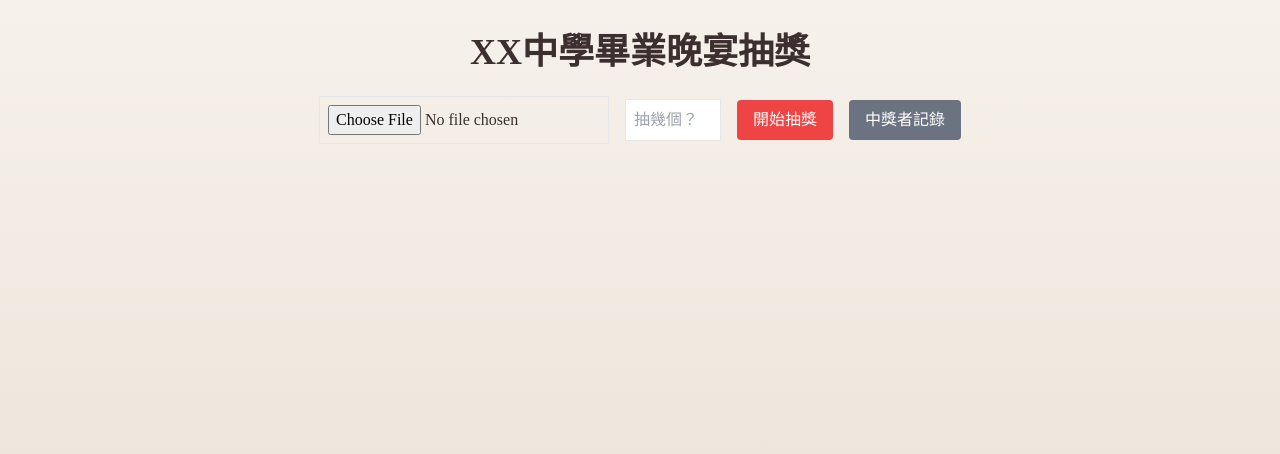
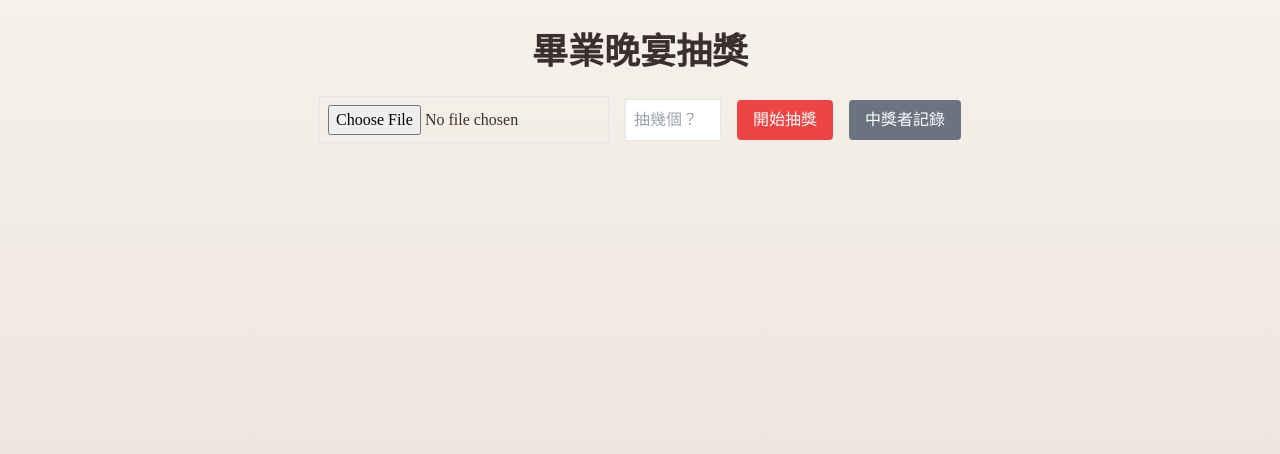
Before and after one commit to adh-goblin/lottery-web, a plain HTML site: page index.html in a window 1280 px wide. Drawn offline with nearby package versions, Linux system fonts and the light colour scheme.

Commit message:
Update index.html

```diff
--- a/index.html
+++ b/index.html
@@ -2,7 +2,7 @@
 <head>
   <meta charset="UTF-8">
   <meta name="viewport" content="width=device-width, initial-scale=1.0">
-  <title>XX中學畢業晚宴抽獎</title>
+  <title>畢業晚宴抽獎</title>
   <link href="https://cdn.jsdelivr.net/npm/tailwindcss@2.2.19/dist/tailwind.min.css" rel="stylesheet">
   <script src="https://cdn.jsdelivr.net/npm/xlsx/dist/xlsx.full.min.js"></script>
   <style>
@@ -46,7 +46,7 @@
 </head>
 <body class="min-h-screen p-8">
   <div class="text-center mb-6">
-    <h1 class="text-4xl font-bold mb-2">XX中學畢業晚宴抽獎</h1>
+    <h1 class="text-4xl font-bold mb-2">畢業晚宴抽獎</h1>
     <div id="winnerDisplay" class="text-2xl text-red-700 font-semibold mt-4"></div>
   </div> <div class="flex justify-center items-center gap-4 mb-4">
     <input type="file" id="fileInput" class="border p-2">
```
